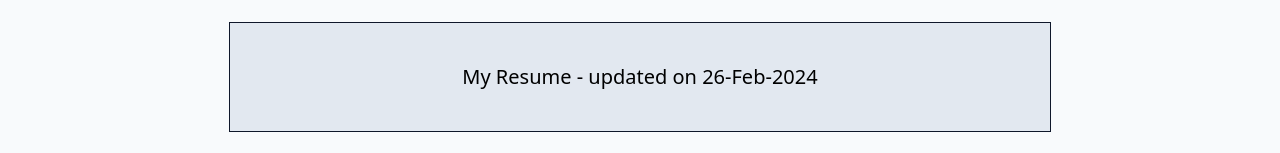
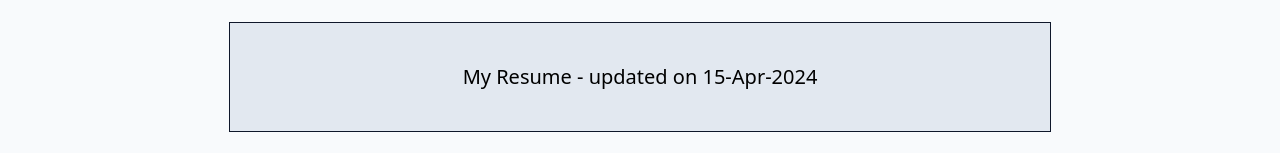
Before and after one commit to iamsuryasonar/portfolio_with_react_and_tailwind, a React (Vite) app: page /links in a window 1280 px wide. Shown: the part 458-611 px from the top of the page. Built offline with nearby package versions, Linux system fonts and the light colour scheme.

Commit message:
Update links.js

```diff
--- a/src/data/links.js
+++ b/src/data/links.js
@@ -11,8 +11,8 @@
     },
     {
         id: "resume",
-        title: "My Resume - updated on 26-Feb-2024",
-        url: "https://drive.google.com/file/d/1XZVaZi-ND8bkvcTTylQAFBVpT3c50_g6/view?usp=sharing",
+        title: "My Resume - updated on 15-Apr-2024",
+        url: "https://drive.google.com/file/d/1SuD_KMzotzUuZ1zHj6M0mlKobH-zDuGL/view?usp=drive_link",
     },
 ]
 
```
